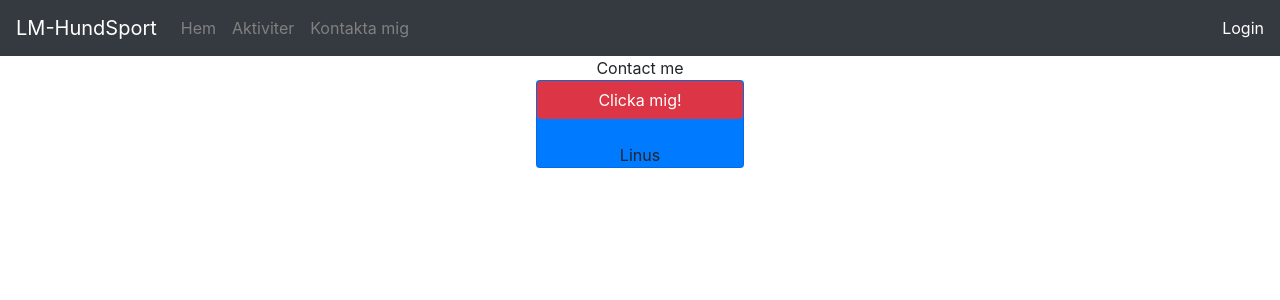
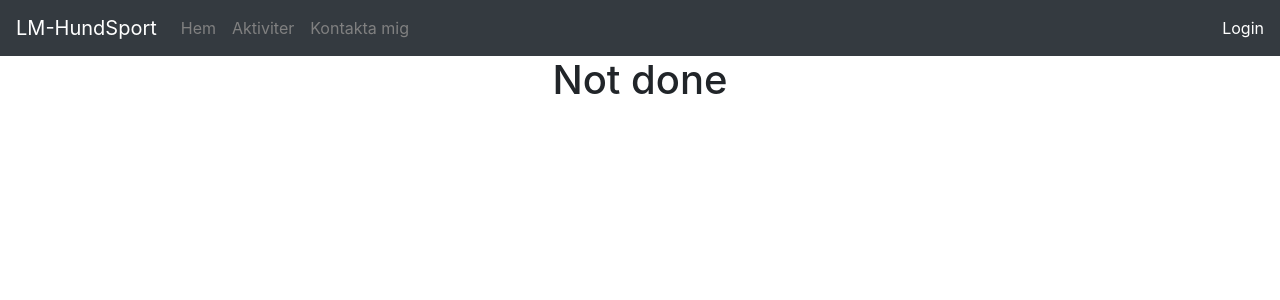
Before and after one commit to linusnyren/LM-Agility, a React (Create React App) app in the folder client/lm_hundsport/: page /contact in a window 1280 px wide. Shown: the top 300 px of the page. Built offline with nearby package versions, Linux system fonts and the light colour scheme.

Commit message:
Added facebook integration

```diff
--- a/client/lm_hundsport/package.json
+++ b/client/lm_hundsport/package.json
@@ -9,6 +9,7 @@
     "react-bootstrap": "^1.0.0-beta.14",
     "react-datetime-picker": "^2.7.1",
     "react-dom": "^16.10.2",
+    "react-facebook": "^8.1.4",
     "react-moment": "^0.9.6",
     "react-router-dom": "^5.1.2",
     "react-scripts": "3.2.0"
--- a/client/lm_hundsport/src/pages/Contact.js
+++ b/client/lm_hundsport/src/pages/Contact.js
@@ -1,17 +1,10 @@
-import React, { useState } from 'react'
-import { Button, Card } from 'react-bootstrap'
+import React from 'react'
+import { FacebookProvider, CustomChat } from 'react-facebook';
 export default function Contact() {
 
-    const [click, setClick] = useState(false)
+
 
     return (
-        <div>
-            <div>Contact me</div>
-            <Card style={{ width: '13rem', marginLeft: 'auto', marginRight: 'auto' }} bg={click ? "warning" : "primary"}>
-                <Button variant={click ? "success" : "danger"} onClick={() => setClick(!click)}>Clicka mig!</Button><br></br>
-                {click ? "Marcus" : "Linus"}<br></br>
-
-            </Card>
-        </div>
+            <h1>Not done</h1>
     )
 }
--- /dev/null
+++ b/client/lm_hundsport/src/pages/FacebookPage.js
@@ -0,0 +1,11 @@
+import React from 'react'
+import { FacebookProvider, Page } from 'react-facebook';
+
+export default function FacebookPage(){
+
+    return(
+        <FacebookProvider appId="758354554592341">
+        <Page href="https://www.facebook.com/LMHundsport/" tabs="timeline" style={{width: '30rem'}}/>
+      </FacebookProvider>
+    );
+}
--- a/client/lm_hundsport/src/pages/Home.js
+++ b/client/lm_hundsport/src/pages/Home.js
@@ -3,6 +3,7 @@ import { Carousel, Card } from 'react-bootstrap'
 import bild1 from './images/bild1.jpg'
 import bild2 from './images/bild2.jpg'
 import bild3 from './images/bild3.jpg'
+import FacebookPage from './FacebookPage'
 export default function Home() {
     return (
         <span>
@@ -39,9 +40,11 @@ export default function Home() {
                             Jag kommer till att börja med erbjuda kurser och privatträning inom agility.<br></br>
                             Kurser annonseras på denna sida och då kommer information kring nivå, datum och pris att presenteras.<br></br>
                             Önskas privatträning går det alldeles utmärkt! Tillgängliga tider för privatträning hittar ni i albumet "privatträning".<br></br>
+                            <FacebookPage/>
                         </Card.Text>
                     </Card.Body>
                 </Card>
+
             </div>
         </span>
     )
```
Also changed, not shown: 1 other file (tests, documents, lock files or other folders).
